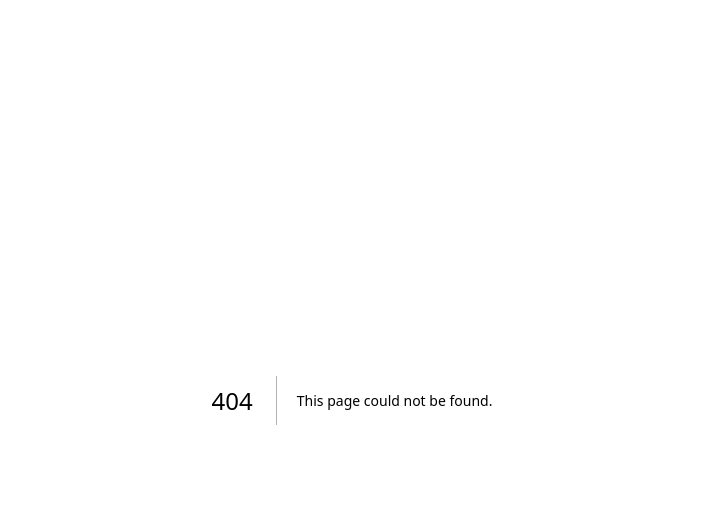
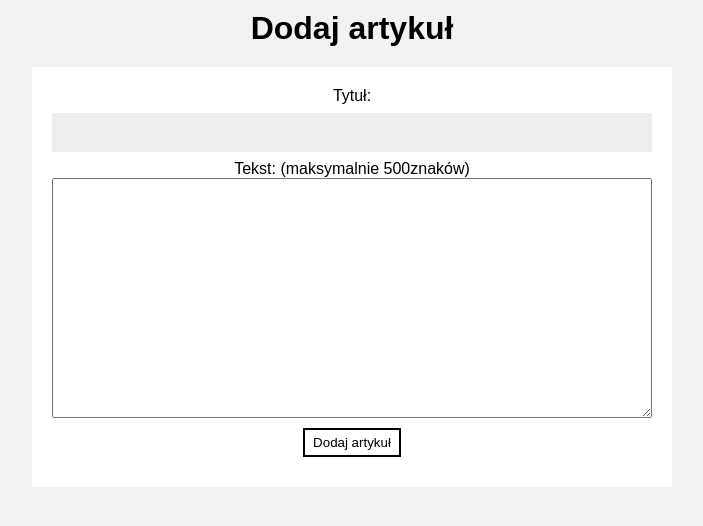
Before and after one commit to H3ronn/projekt-zespolowy, a Next.js app: page /add in a window 1280 px wide. Before the commit this address had no page. Shown: the top 526 px of the page, without its empty margins (288-991 px from the left). Built offline with nearby package versions, Linux system fonts and the light colour scheme.

Commit message:
Dodadnie widoku dodawania artykulu

```diff
--- /dev/null
+++ b/pages/add.tsx
@@ -0,0 +1,52 @@
+import React, { useState } from "react";
+import styles from "../styles/add.module.scss";
+import Router from "next/router";
+
+export default function Add() {
+  const [title, setTitle] = useState("");
+  const [content, setContent] = useState("");
+
+  const createArticle = async (e: React.SyntheticEvent) => {
+    e.preventDefault();
+    try {
+      await fetch("/api/article", {
+        method: "POST",
+        headers: { "Content-Type": "application/json" },
+        body: JSON.stringify({ title, content }),
+      });
+      await Router.push("/");
+    } catch (error) {
+      console.error(error);
+    }
+  };
+
+  return (
+    <div className={styles.wrapper}>
+      <h1 className={styles.heading}>Dodaj artykuł</h1>
+      <form onSubmit={createArticle} className={styles.form}>
+        <label htmlFor="title">Tytuł:</label>
+        <input
+          type="text"
+          name="title"
+          id="title"
+          required
+          minLength={3}
+          maxLength={30}
+          onChange={(e) => setTitle(e.target.value)}
+        />
+        <label htmlFor="content">Tekst: (maksymalnie 500znaków)</label>
+        <textarea
+          name="content"
+          id="content"
+          required
+          minLength={20}
+          maxLength={500}
+          onChange={(e) => setContent(e.target.value)}
+        />
+        <button className={styles.addArticleBtn}>Dodaj artykuł</button>
+      </form>
+    </div>
+  );
+}
+
+// export const getStaticProps: GetStaticProps = async () => {};
--- /dev/null
+++ b/pages/api/article/index.ts
@@ -0,0 +1,16 @@
+import { getSession } from "next-auth/react";
+import prisma from "../../../lib/prisma";
+
+export default async function handle(req: any, res: any) {
+  const { title, content } = req.body;
+
+  const session = await getSession({ req });
+  const result = await prisma.post.create({
+    data: {
+      title: title,
+      content: content,
+      author: { connect: { email: session?.user?.email! } },
+    },
+  });
+  res.json(result);
+}
--- a/pages/index.tsx
+++ b/pages/index.tsx
@@ -22,7 +22,6 @@ export default function Home({ articles }: any) {
 
 export const getStaticProps: GetStaticProps = async () => {
   const articles = await prisma.post.findMany({
-    where: { published: true },
     include: {
       author: {
         select: { name: true },
--- /dev/null
+++ b/styles/add.module.scss
@@ -0,0 +1,25 @@
+.wrapper {
+  display: flex;
+  flex-direction: column;
+  align-items: center;
+}
+
+.heading {
+  margin: 10px 0 20px;
+}
+
+.form {
+  padding: 20px;
+  min-width: 50vw;
+  textarea {
+    width: 100%;
+    min-height: 30vh;
+  }
+}
+
+.addArticleBtn {
+  margin: 10px 0;
+  border: 2px black solid;
+  padding: 5px 8px;
+  background: none;
+}
```
Also changed, not shown: components/header/Header.tsx (+6 -4 lines).
